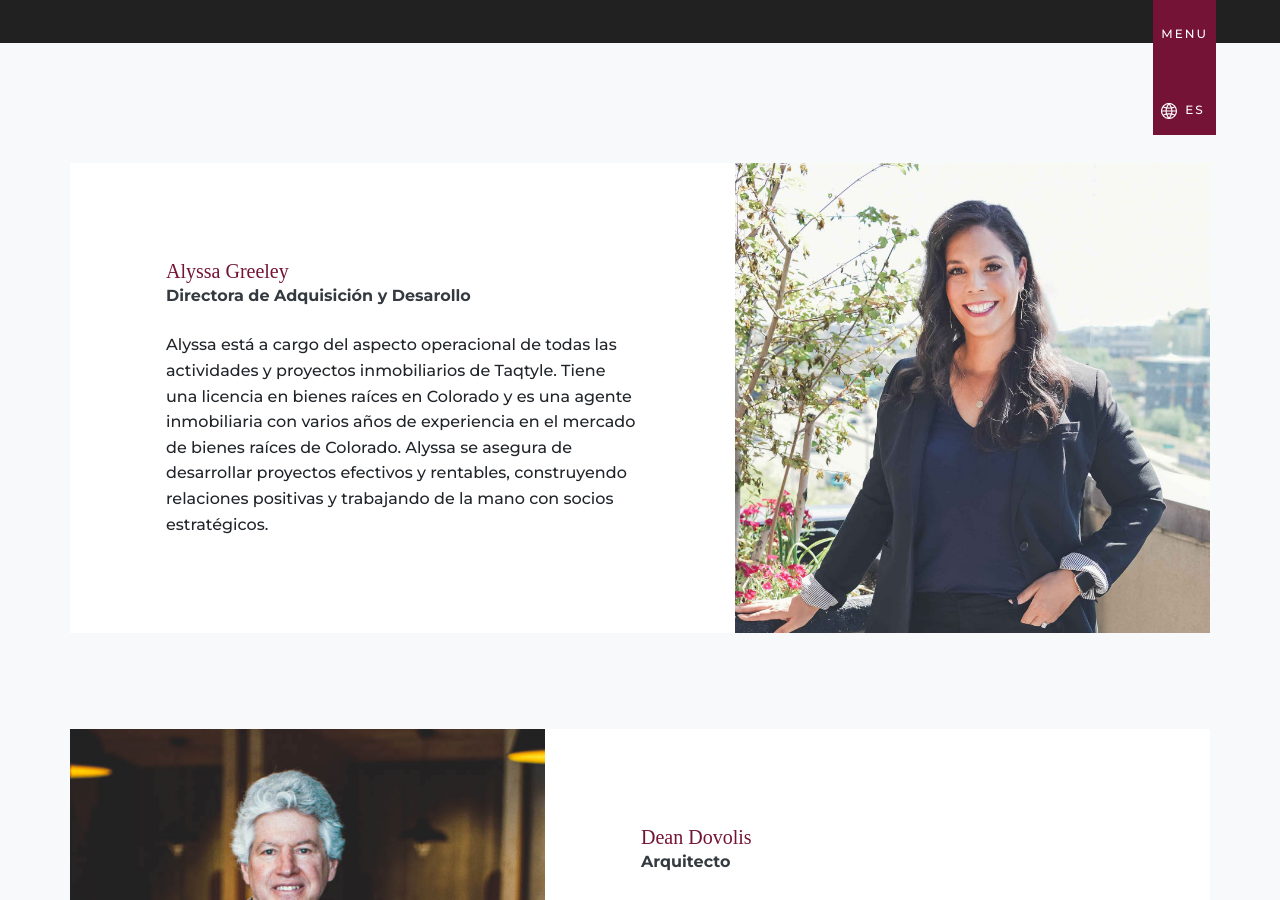
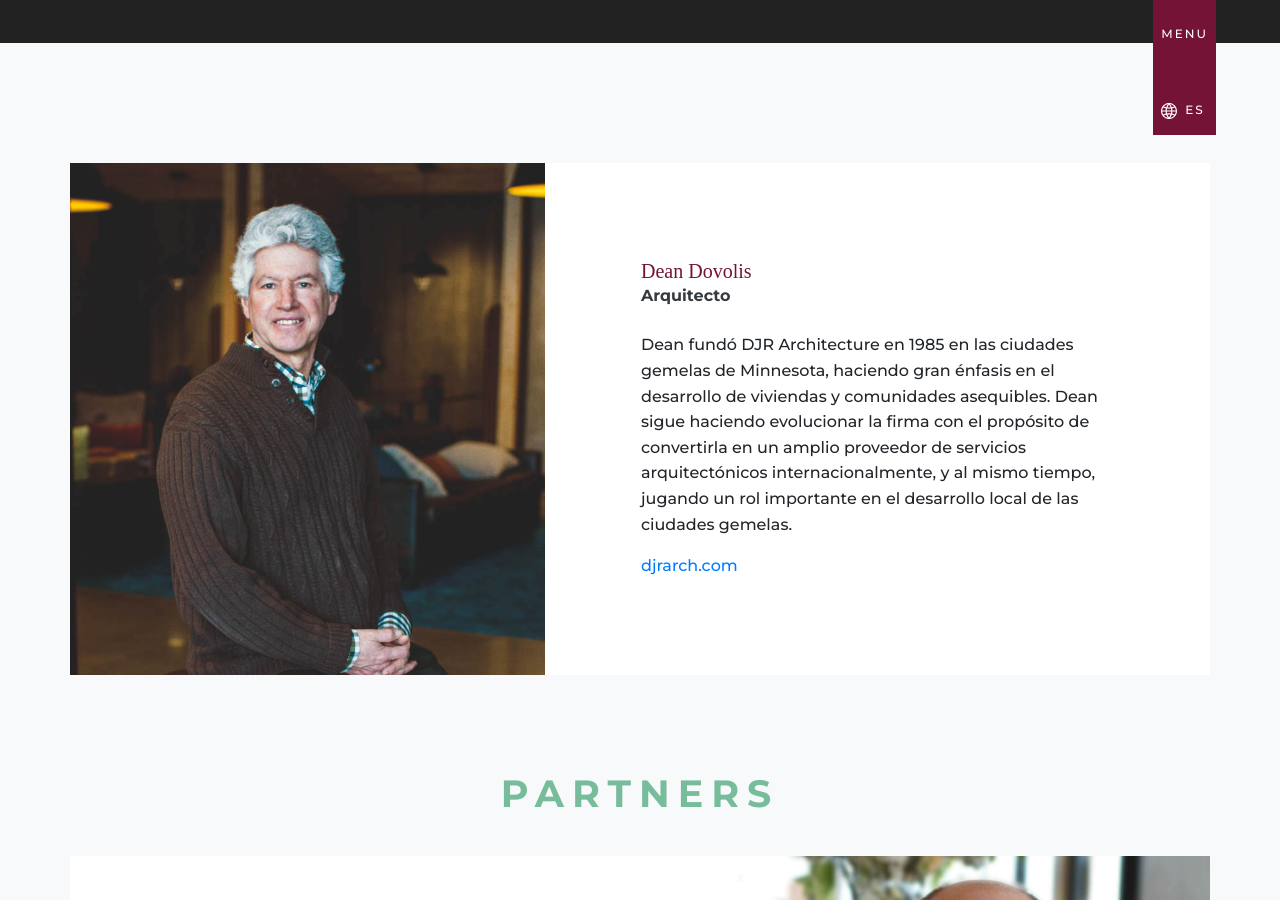
Before and after one commit to mesabafinance/taqtyle.com, a Jekyll site: the page built from es/team.html, in a window 1280 px wide and 900 px high, scrolled down 976 px. Built offline with Jekyll 4.4.1, drawn with Linux system fonts in a browser that asks for light colours; some web fonts are replaced.

Commit message:
Add logic to only display active team members, remove Alyssa

```diff
--- a/_data/english.yml
+++ b/_data/english.yml
@@ -28,12 +28,14 @@ items:
     paragraph: The Taqtyle team brings together a group of experienced professionals. Besides our in-house experts, we rely on a vast network of industry leaders from construction, architecture, and finance. Together, we are determined to build a better LoHi.
     items:
       - name: Alyssa Greeley
+        active: False
         role: Director of Acquisitions and Development
         mail: alyssa@taqtyle.com
         text: Alyssa directs all operational aspects of Taqtyle’s real estate activities and projects. She holds a Colorado Real Estate License and is a designated Realtor with multiple years of experience in the Colorado real estate market. Alyssa ensures effective and profitable developments by building positive relationships and working closely with strategic partners.
         img: /assets/img/team/alyssa-greeley.jpg
         linkedin: https://www.linkedin.com/in/alyssagreeley/
       - name: Dean Dovolis
+        active: True
         role: Architect
         text: Dean founded DJR Architecture in 1985 in the twin cities, Minnesota with an emphasis on affordable housing and community development. Dean continues to evolve the firm into a broad provider of international architectural services while still playing an active role in the local development of the twin cities.
         website-name: djrarch.com
@@ -42,6 +44,7 @@ items:
         linkedin: https://www.linkedin.com/in/markerjavec/
         img: /assets/img/team/Dean.jpg
       - name: Mark Erjavec
+        active: True
         role: Finance Partner
         text: Mark is a serial entrepreneur, investor, and fund manager with over 20 years of experience in finance and real estate. For Taqtyle, Mark takes care of strategic planning, risk management, operational oversight and investment decisions.
         website-name: mesabafinance.com
@@ -50,6 +53,7 @@ items:
         linkedin: https://www.linkedin.com/in/markerjavec/
         img: /assets/img/team/mark-headshot.jpg
       - name: Leslie Myles
+        active: True
         role: Construction Partner
         text:
         website-name: emergeconstruction.com
--- a/_data/spanish.yml
+++ b/_data/spanish.yml
@@ -27,12 +27,14 @@ items:
     paragraph: El equipo de Taqtyle está integrado por profesionales experimentados. Además de nuestros expertos internos, contamos con una amplia red de líderes de la industria de construcción. arquitectura y finanzas. Juntos estamos decididos a construir un mejor LoHi.
     items:
       - name: Alyssa Greeley
+        active: False
         role: Directora de Adquisición y Desarollo
         mail: alyssa@taqtyle.com
         text: Alyssa está a cargo del aspecto operacional de todas las actividades y proyectos inmobiliarios de Taqtyle. Tiene una licencia en bienes raíces en Colorado y es una agente inmobiliaria con varios años de experiencia en el mercado de bienes raíces de Colorado. Alyssa se asegura de desarrollar proyectos efectivos y rentables, construyendo relaciones positivas y trabajando de la mano con socios estratégicos.
         img: /assets/img/team/alyssa-greeley.jpg
         linkedin: https://www.linkedin.com/in/alyssagreeley/
       - name: Dean Dovolis
+        active: True
         role: Arquitecto
         text: Dean fundó DJR Architecture en 1985 en las ciudades gemelas de Minnesota, haciendo gran énfasis en el desarrollo de viviendas y comunidades asequibles. Dean sigue haciendo evolucionar la firma con el propósito de convertirla en un amplio proveedor de servicios arquitectónicos internacionalmente, y al mismo tiempo, jugando un rol importante en el desarrollo local de las ciudades gemelas.
         website-name: djrarch.com
@@ -40,6 +42,7 @@ items:
         linkedin: https://www.linkedin.com/in/markerjavec/
         img: /assets/img/team/Dean.jpg
       - name: Mark Erjavec
+        active: True
         role: Socio de Finanzas
         text: Mark es un empresario en serie, inversor y gestor de fondos con más de 20 años de experiencia en finanzas y bienes raíces. En Taqtyle, Mark se encarga de la planificación estratégica, la gestión de riesgos, la supervisión de operaciones y las decisiones de inversión.
         website-name: mesabafinance.com
@@ -48,6 +51,7 @@ items:
         linkedin: https://www.linkedin.com/in/markerjavec/
         img: /assets/img/team/mark-headshot.jpg
       - name: Leslie Myles
+        active: True
         role: Socio de Construcción
         text:
         website-name: emergeconstruction.com
--- a/_layouts/team.html
+++ b/_layouts/team.html
@@ -29,8 +29,10 @@ layout: base
 <div class="section bg-light">
     <div class="container team-container">
         {% for i in data.items %}
-            {% assign test = forloop.index|modulo: 2 %}
-            {% if forloop.index == 3 %}
+        {% if i.active %}
+            <div id="team-{% increment counter %}">
+                {% assign test = counter|modulo: 2 %}
+                {% if counter == 5 or counter == 2 %}
                     <h2 class="partners">Partners</h2>
                 {% endif %}
                 <div class="row pb-5 mb-5">
@@ -46,6 +48,8 @@ layout: base
                     </div>
                     <div class="col-lg-5 team-photo{% if test == 0 %} order-sm-first{% endif %}" style="background-image: url({{i.img}});"></div>
                 </div>
+            </div>
+        {% endif %}
         {% endfor %}
     </div>
 </div>
```
Lines whose indentation alone changed are shown as unchanged.
